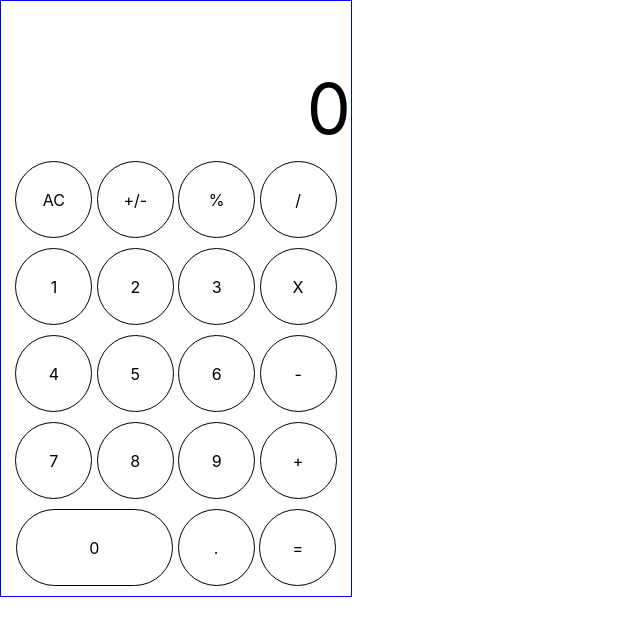
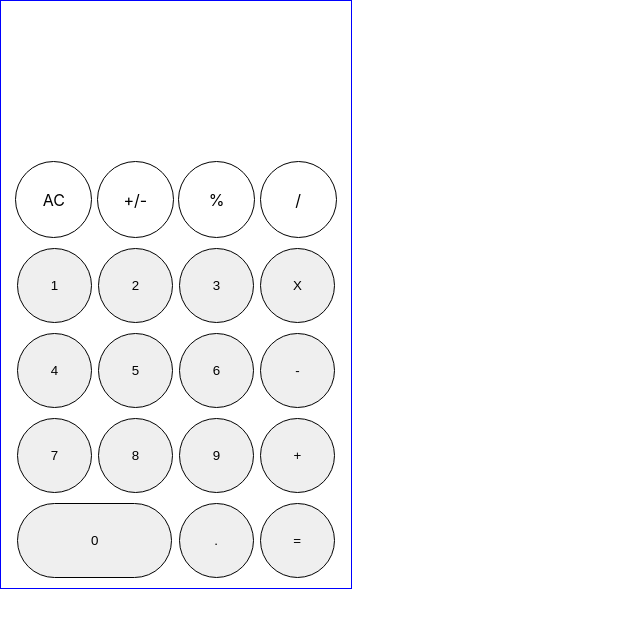
Before and after one commit to Kennedykid1995/react_cal, a React (Create React App) app in the folder react_cal/: page / in a window 1280 px wide. Shown: the top 636 px of the page, without its empty margins (0-640 px from the left). Built offline with nearby package versions, Linux system fonts and the light colour scheme.

Commit message:
have number in the input

```diff
--- a/react_cal/src/App.css
+++ b/react_cal/src/App.css
@@ -23,7 +23,9 @@
   align-items: center;
   width: 155px;
   height: 75px;
+  cursor: pointer;
 }
+button:focus {outline:0;}
 .cal-btn{
   border: 1px solid black;
   border-radius: 50%;
@@ -32,6 +34,7 @@
   align-items: center;
   width: 75px;
   height: 75px;
+  cursor: pointer;
 }
 .cal-body{
   width: 350px;
--- a/react_cal/src/components/CalButton.js
+++ b/react_cal/src/components/CalButton.js
@@ -1,40 +1,49 @@
-import React from 'react'
-import CalInput from './CalInput'
+import React, { useState } from 'react'
 
 const Buttons = () => {
+    //we will need a function that takes the number/operator
+    //from the button and register it in to the input.
+    //try and get the click to console log the number/operator
+    const [operation, setOperation] = useState([]);
+    const handleInput = (e) => {
+        setOperation(e.target.value);
+        console.log(operation)
+    }
     return (
         <div>
             <section>
-                <CalInput />
+                <div className="cal-input">
+                    {operation}
+                </div>
             </section>
             <section className="cal-row">
                 <div className="cal-btn">AC</div>
                 <div className="cal-btn">+/-</div>
                 <div className="cal-btn">%</div>
-                <div className="cal-btn">/</div>
+                <div className="cal-btn" value="/">/</div>
             </section>
             <section className="cal-row">
-                <div className="cal-btn">1</div>
-                <div className="cal-btn">2</div>
-                <div className="cal-btn">3</div>
-                <div className="cal-btn">X</div>
+                <button onClick={e => handleInput(e, "value")} className="cal-btn" value="1">1</button>
+                <button className="cal-btn" value="2">2</button>
+                <button className="cal-btn" value="3">3</button>
+                <button className="cal-btn" value="X">X</button>
             </section>
             <section className="cal-row">
-                <div className="cal-btn">4</div>
-                <div className="cal-btn">5</div>
-                <div className="cal-btn">6</div>
-                <div className="cal-btn">-</div>
+                <button className="cal-btn" value="4">4</button>
+                <button className="cal-btn" value="5">5</button>
+                <button className="cal-btn" value="6">6</button>
+                <button className="cal-btn" value="-">-</button>
             </section>
             <section className="cal-row">
-                <div className="cal-btn">7</div>
-                <div className="cal-btn">8</div>
-                <div className="cal-btn">9</div>
-                <div className="cal-btn">+</div>
+                <button className="cal-btn" value="7">7</button>
+                <button className="cal-btn" value="8">8</button>
+                <button className="cal-btn" value="9">9</button>
+                <button className="cal-btn" value="+">+</button>
             </section>
             <section className="cal-row">
-                <div className="cal-btn-lng">0</div>
-                <div className="cal-btn">.</div>
-                <div className="cal-btn">=</div>
+                <button className="cal-btn-lng" value="0">0</button>
+                <button className="cal-btn" value=".">.</button>
+                <button className="cal-btn">=</button>
             </section>
         </div>
     )
--- a/react_cal/src/components/CalInput.js
+++ b/react_cal/src/components/CalInput.js
@@ -1,9 +1,9 @@
 import React from 'react';
 
-const CalInput = () => {
+const CalInput = (data) => {
     return (
         <div className="cal-input">
-        0
+
         </div>
     )
 }
```
